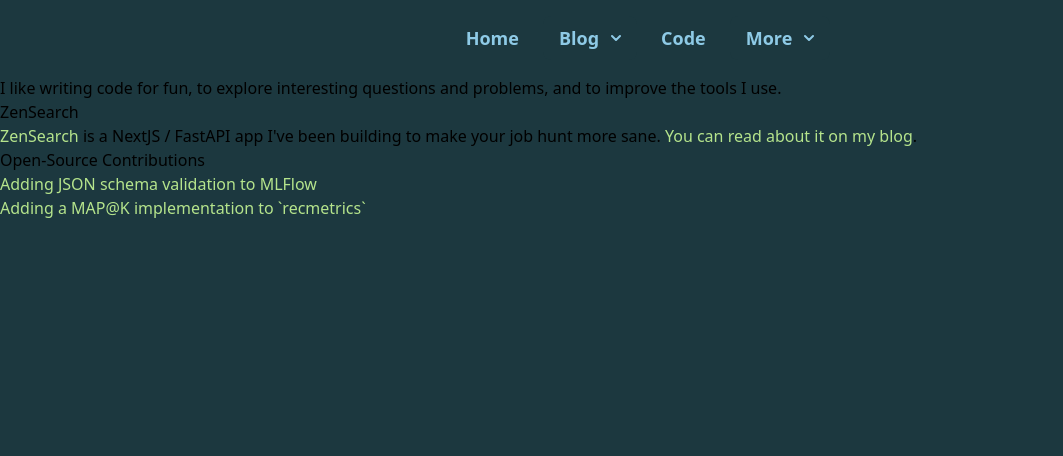
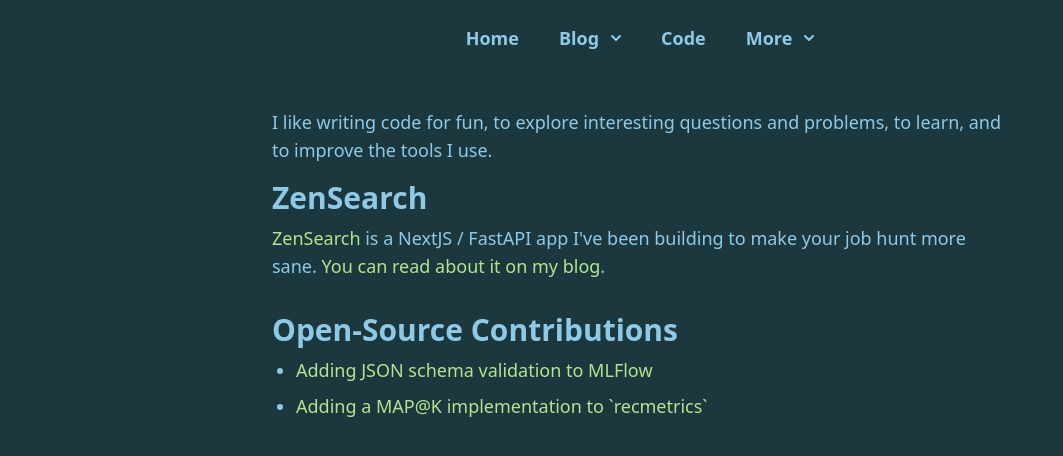
Before and after one commit to mrkaye97/site-2.0, a Next.js app: page /code in a window 1280 px wide. Shown: the top 456 px of the page, without its empty margins (0-1063 px from the left). Built offline with nearby package versions, Linux system fonts and the light colour scheme.

Commit message:
more styling

```diff
--- a/pages/code.tsx
+++ b/pages/code.tsx
@@ -6,6 +6,7 @@
       href={href}
       className="text-light-seafoam hover:text-seafoam-green transition-colors"
       target="_blank"
+      rel="noopener noreferrer"
     >
       {text}
     </a>
@@ -14,32 +15,40 @@
 
 export default function Code() {
   return (
-    <div>
-      <p>
+    <div className="max-w-3xl mx-auto px-4 py-8">
+      <p className="text-lg text-seafoam-green mb-4">
         I like writing code for fun, to explore interesting questions and
-        problems, and to improve the tools I use.
+        problems, to learn, and to improve the tools I use.
       </p>
 
-      <h2>ZenSearch</h2>
-      <p>
-        <TextLink text="ZenSearch" href="https://zensearch.jobs" /> is a NextJS
-        / FastAPI app I've been building to make your job hunt more sane.{" "}
+      <div className="mb-8">
+        <h2 className="text-3xl font-bold text-seafoam-green mb-2">
+          ZenSearch
+        </h2>
+        <p className="text-lg text-seafoam-green mb-4">
+          <TextLink text="ZenSearch" href="https://zensearch.jobs" /> is a
+          NextJS / FastAPI app I've been building to make your job hunt more
+          sane.{" "}
           <TextLink
             text="You can read about it on my blog"
             href="https://matthewrkaye.com/posts/2023-11-10-jobcrawler/jobcrawler.html"
           />
           .
         </p>
+      </div>
 
-      <h2>Open-Source Contributions</h2>
-      <ul>
-        <li>
+      <div className="mb-8">
+        <h2 className="text-3xl font-bold text-seafoam-green mb-2">
+          Open-Source Contributions
+        </h2>
+        <ul className="list-disc pl-6">
+          <li className="text-lg text-seafoam-green mb-2">
             <TextLink
               text="Adding JSON schema validation to MLFlow"
               href="https://github.com/mlflow/mlflow/pull/5458"
             />
           </li>
-        <li>
+          <li className="text-lg text-seafoam-green mb-2">
             <TextLink
               text="Adding a MAP@K implementation to `recmetrics`"
               href="https://github.com/statisticianinstilettos/recmetrics/pull/50"
@@ -47,5 +56,6 @@
           </li>
         </ul>
       </div>
+    </div>
   );
 }
```
Lines whose indentation alone changed are shown as unchanged.
